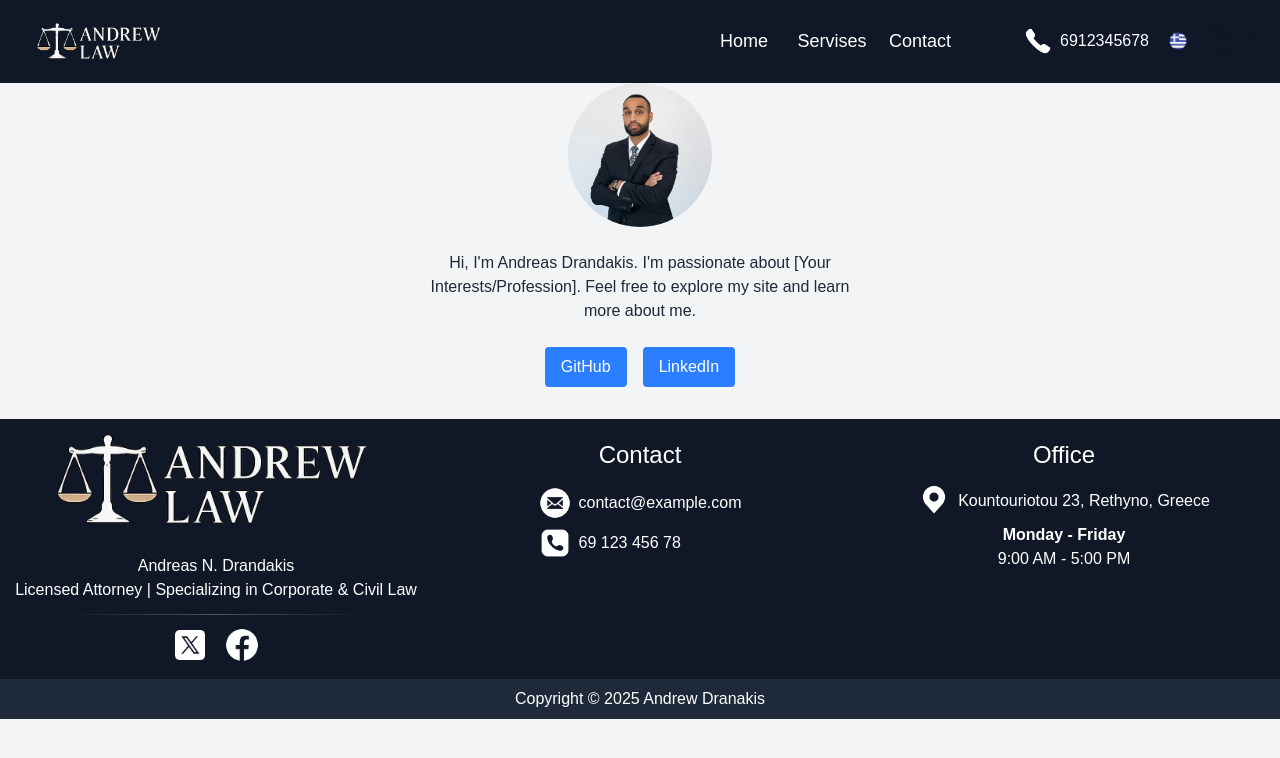
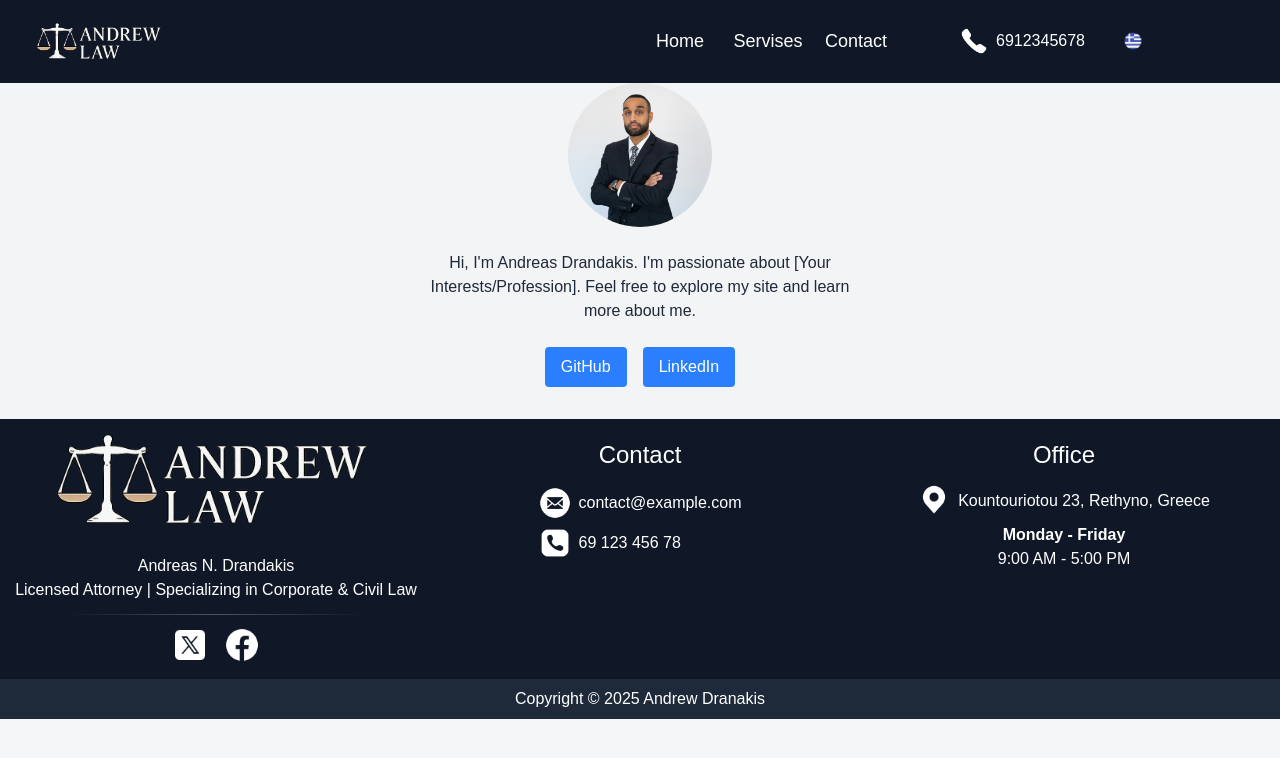
Before and after one commit to MichalisGiannoudis/ProjectDrew, a Next.js app: page / in a window 1280 px wide. Shown: the top 758 px of the page. Built offline with nearby package versions, Linux system fonts and the light colour scheme.

Commit message:
fixed navbar for md/lg media querries, hide language on mobile

```diff
--- a/src/components/header.component.tsx
+++ b/src/components/header.component.tsx
@@ -7,7 +7,7 @@ export default function Header() {
   const [openMenu, setOpenMenu] = useState<boolean>(false);
 
   return (
-    <div className="grid grid-cols-[80%_20%] md:grid-cols-[55%_20%_15%_10%] text-center bg-gray-900 w-full h-auto">
+    <div className="grid grid-cols-[80%_20%] md:grid-cols-[35%_25%_15%_25%] lg:grid-cols-[50%_20%_15%_15%] text-center bg-gray-900 w-full h-auto">
       <div>
         <img src="/logo-cropped.png" className="w-50 h-auto p-5"/>
       </div>
@@ -32,7 +32,9 @@ export default function Header() {
         <img src="/phone-icon-2.png" className="w-7 h-7 justify-self-end animate-pulse"/>
         <p className="text-white text-base justify-self-start cursor-pointer">6912345678</p>
       </div>
+      <div className="hidden md:grid justify-items-center items-center">
         <LanguageMenu />
+      </div>
       <div className="mt-auto mb-auto flex justify-center md:hidden">
         <img src={openMenu ? "/menu-close.png" : "/menu-open.png"} className={`w-8 h-8 transition-transform duration-300 ${openMenu ? 'rotate-180' : 'rotate-0'}`} onClick={() => setOpenMenu(!openMenu)}/>
       </div>
```
